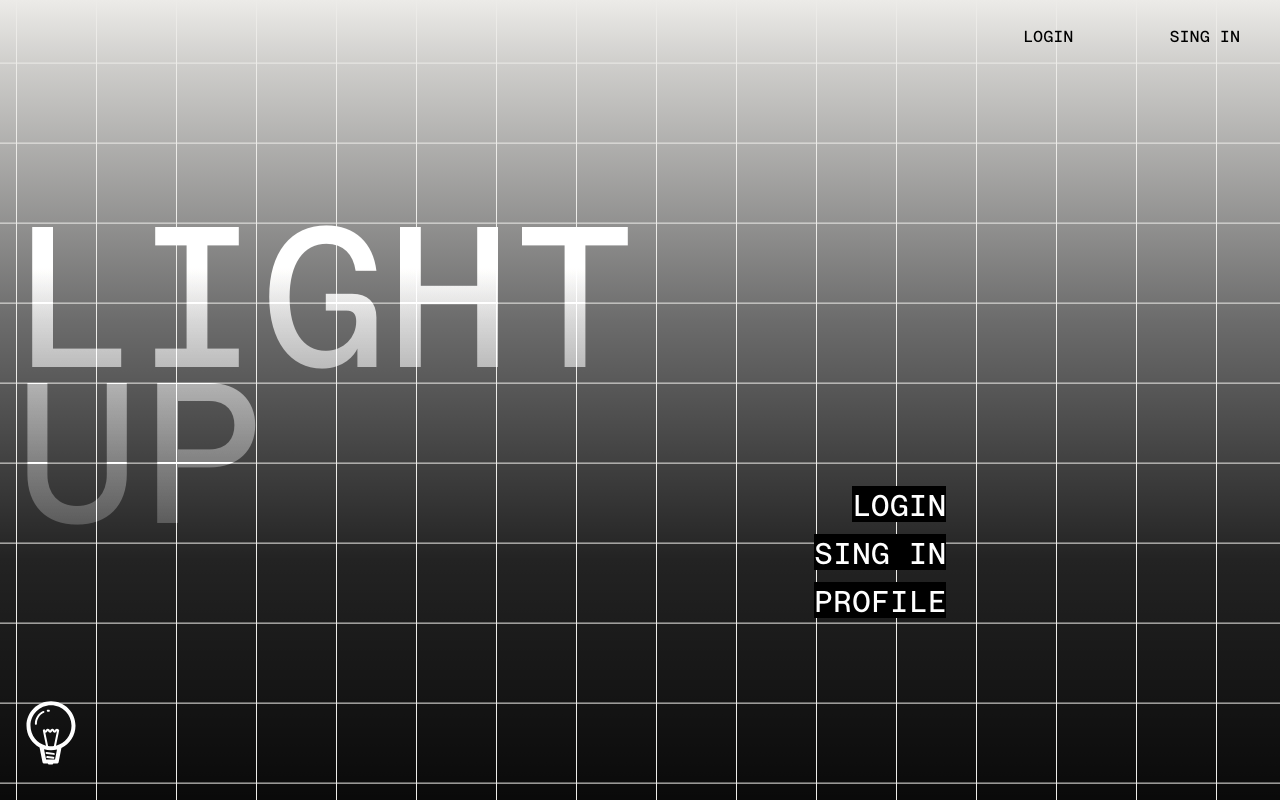
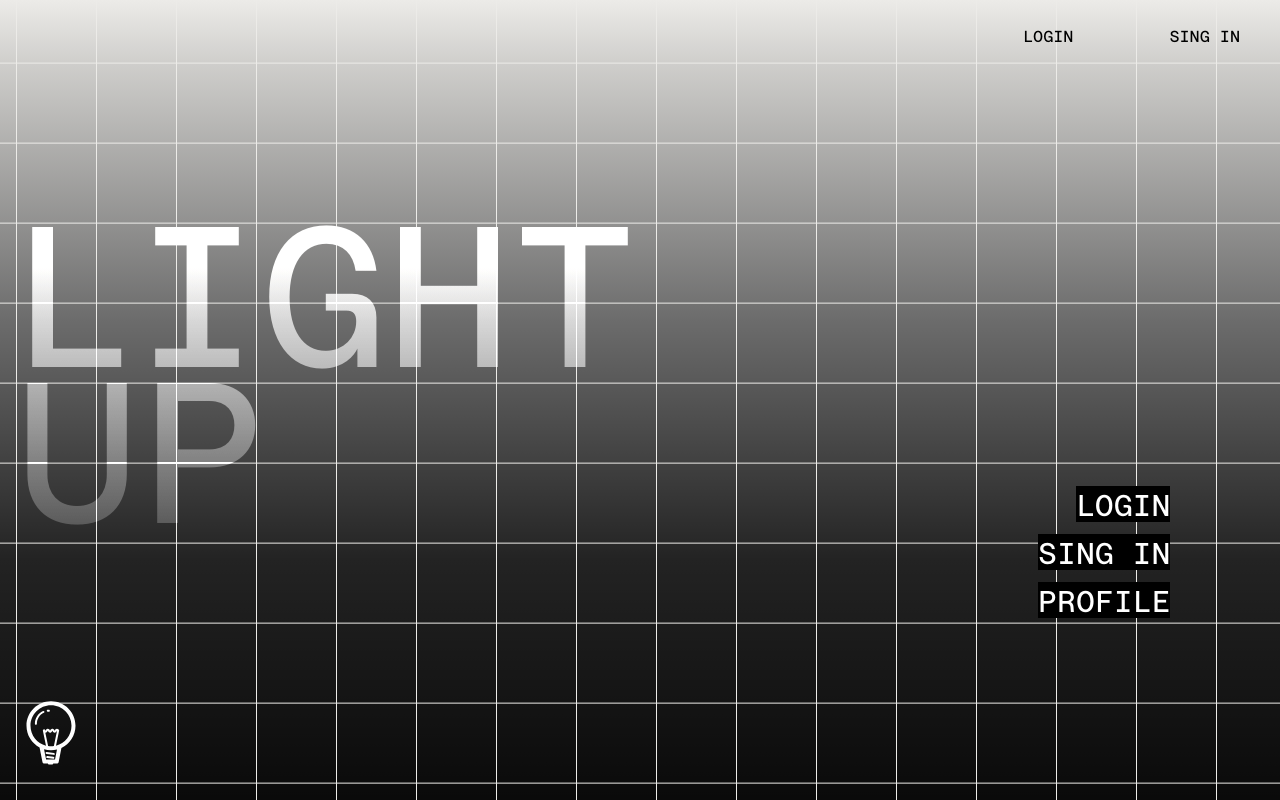
Before and after one commit to ahmed-anchor/lightup, a Next.js app: page / in a window 1280 px wide. Built offline with nearby package versions, Linux system fonts and the light colour scheme.

Commit message:
build last

```diff
--- a/src/app/page.js
+++ b/src/app/page.js
@@ -97,7 +97,7 @@ export default function page() {
           UP
         </h1>
       </div>
-      <ul className='font-robert flex text-3xl flex-col justify-center lg:w-fit w-full items-end pr-12 lg:pl-44 -mb-64 mt-12 gap-y-3'>
+      <ul className='font-robert flex text-3xl flex-col justify-center lg:w-fit w-full items-end pr-12 lg:pl-60 xl:pl-[400px] -mb-64 mt-12 gap-y-3'>
         <Link
           href='/profile/login'
           className='bg-black'
```
